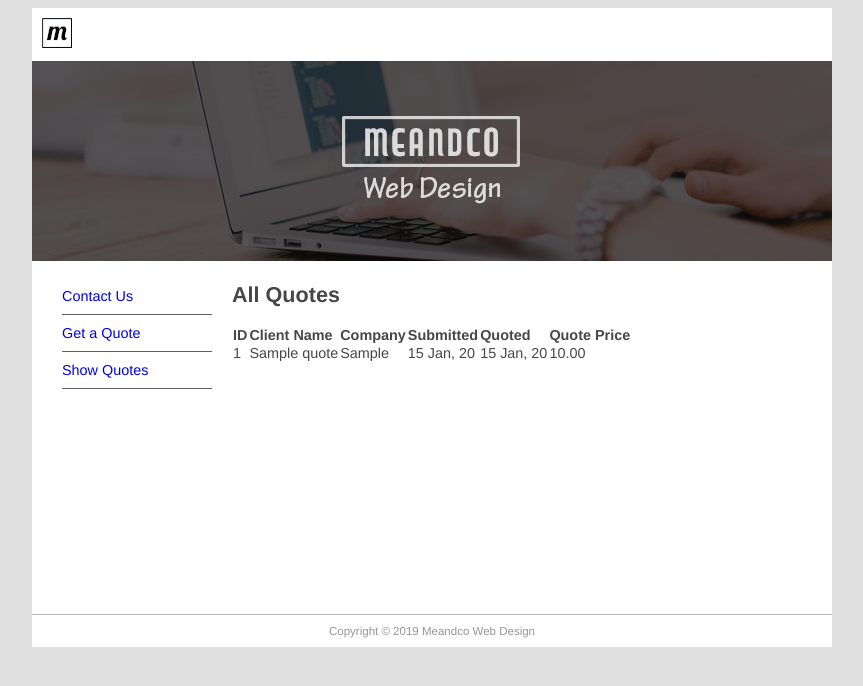
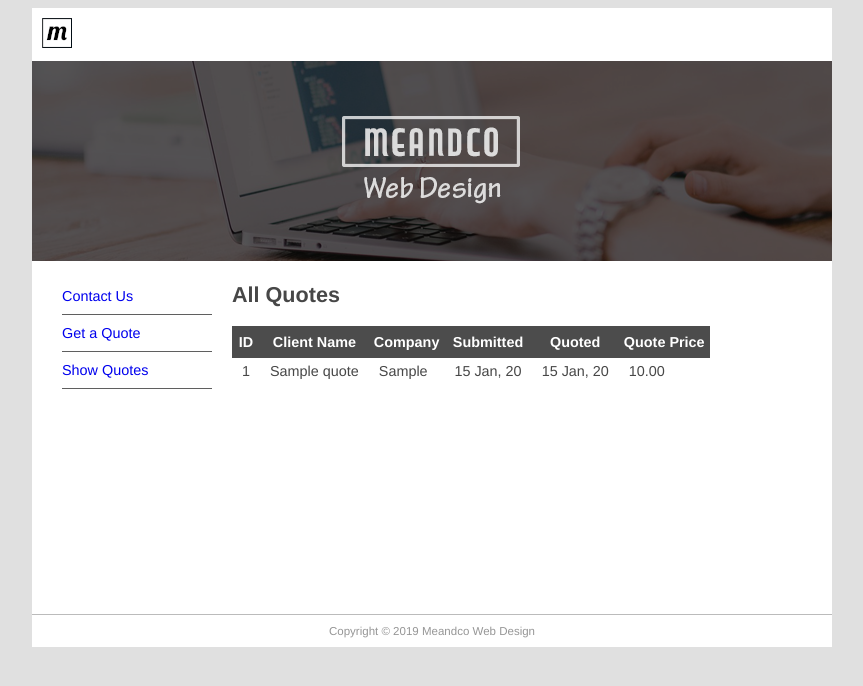
Before and after one commit to DanilTsygolnik/django_study_proj_01, a Django app: page /show/quotes/ in a window 1280 px wide. Shown: the top 686 px of the page, without its empty margins (208-1071 px from the left). Run offline with Django 4.2, Linux system fonts and the light colour scheme; tables that the repository leaves empty hold one stand-in row (values such as "Sample post").

Commit message:
Add CSS for QuoteList template

```diff
--- a/website_root/website/static/main.css
+++ b/website_root/website/static/main.css
@@ -101,3 +101,13 @@
 .required label:after {
     content: "*";
 }
+.quotehdr th {
+    background-color: #4c4c4c;
+    color: white;
+    text-align: center;
+    padding: 8px 5px;
+    border: none;
+}
+.quoterow td {
+    padding: 5px 10px;
+}
```
